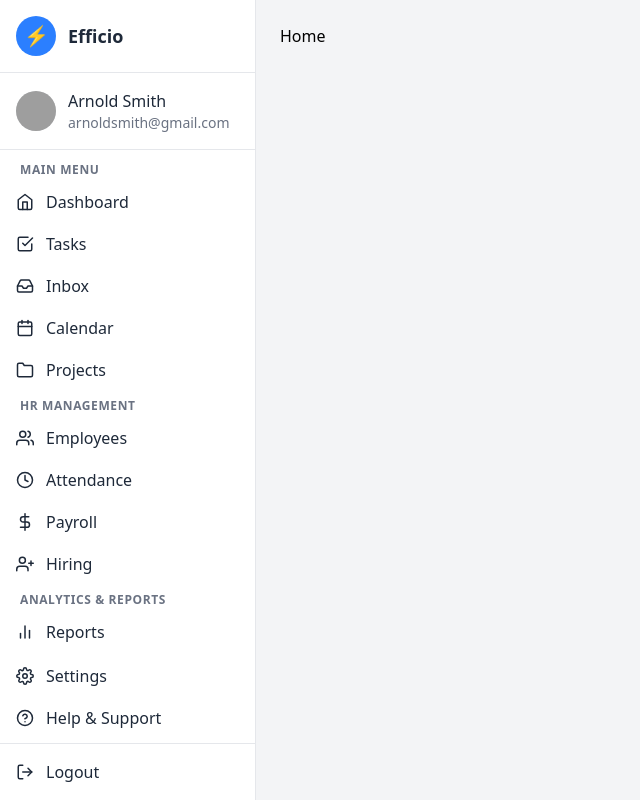
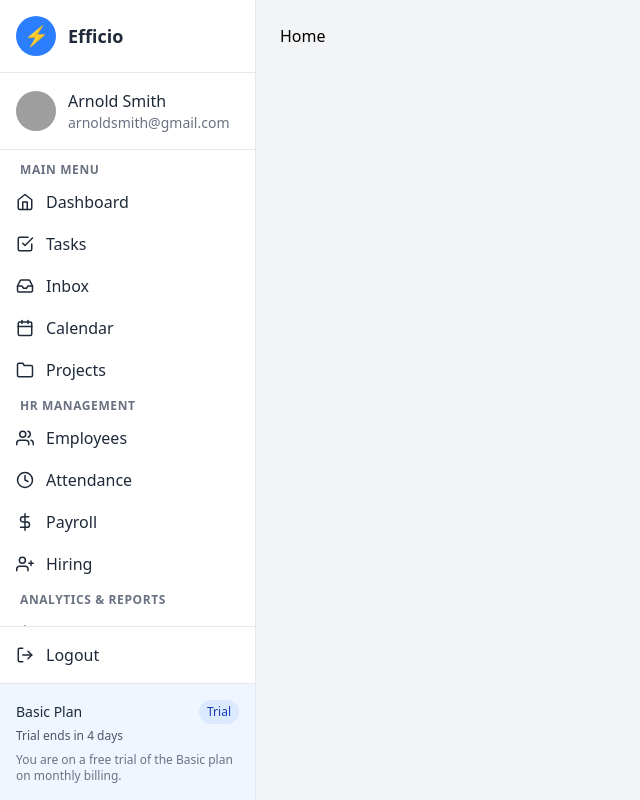
Before and after one commit to Himanshu-coder007/HR-Dashboard-UI, a React (Vite) app: page / in a window 1280 px wide. Shown: the whole page, without its empty margins (0-640 px from the left). Built offline with nearby package versions, Linux system fonts and the light colour scheme; grey boxes are pictures that could not be loaded.

Commit message:
Sidebar compleated

```diff
--- a/src/components/Sidebar.jsx
+++ b/src/components/Sidebar.jsx
@@ -1,4 +1,4 @@
-import React from 'react';
+import React from "react";
 import {
   FiHome,
   FiCheckSquare,
@@ -12,8 +12,8 @@ import {
   FiBarChart2,
   FiSettings,
   FiHelpCircle,
-  FiLogOut
-} from 'react-icons/fi';
+  FiLogOut,
+} from "react-icons/fi";
 
 const Sidebar = () => {
   return (
@@ -35,8 +35,8 @@ const Sidebar = () => {
             className="w-full h-full object-cover"
             onError={(e) => {
               e.target.onerror = null;
-              e.target.textContent = '👤';
-              e.target.className = 'text-xl';
+              e.target.textContent = "👤";
+              e.target.className = "text-xl";
             }}
           />
         </div>
@@ -49,7 +49,9 @@ const Sidebar = () => {
       {/* Navigation Menu with Icons */}
       <nav className="flex-1 overflow-y-auto p-2">
         <div className="mb-1">
-          <h3 className="text-xs font-semibold text-gray-500 uppercase tracking-wider px-3 py-1">Main Menu</h3>
+          <h3 className="text-xs font-semibold text-gray-500 uppercase tracking-wider px-3 py-1">
+            Main Menu
+          </h3>
           <ul className="space-y-0.5">
             <li>
               <button className="flex items-center w-full p-2 rounded-lg hover:bg-gray-100 transition-colors">
@@ -85,7 +87,9 @@ const Sidebar = () => {
         </div>
 
         <div className="mb-1">
-          <h3 className="text-xs font-semibold text-gray-500 uppercase tracking-wider px-3 py-1">HR Management</h3>
+          <h3 className="text-xs font-semibold text-gray-500 uppercase tracking-wider px-3 py-1">
+            HR Management
+          </h3>
           <ul className="space-y-0.5">
             <li>
               <button className="flex items-center w-full p-2 rounded-lg hover:bg-gray-100 transition-colors">
@@ -115,7 +119,9 @@ const Sidebar = () => {
         </div>
 
         <div className="mb-1">
-          <h3 className="text-xs font-semibold text-gray-500 uppercase tracking-wider px-3 py-1">Analytics & Reports</h3>
+          <h3 className="text-xs font-semibold text-gray-500 uppercase tracking-wider px-3 py-1">
+            Analytics & Reports
+          </h3>
           <ul className="space-y-0.5">
             <li>
               <button className="flex items-center w-full p-2 rounded-lg hover:bg-gray-100 transition-colors">
@@ -151,6 +157,20 @@ const Sidebar = () => {
           <span className="ml-3">Logout</span>
         </button>
       </div>
+
+      {/* Plan Information Section - Now correctly below Logout */}
+      <div className="p-4 border-t border-gray-200 bg-blue-50 mt-auto">
+        <div className="flex justify-between items-center mb-1">
+          <span className="font-medium text-sm">Basic Plan</span>
+          <span className="text-xs bg-blue-100 text-blue-800 px-2 py-1 rounded-full">
+            Trial
+          </span>
+        </div>
+        <p className="text-xs text-gray-600 mb-2">Trial ends in 4 days</p>
+        <p className="text-xs text-gray-500">
+          You are on a free trial of the Basic plan on monthly billing.
+        </p>
+      </div>
     </div>
   );
 };
```
